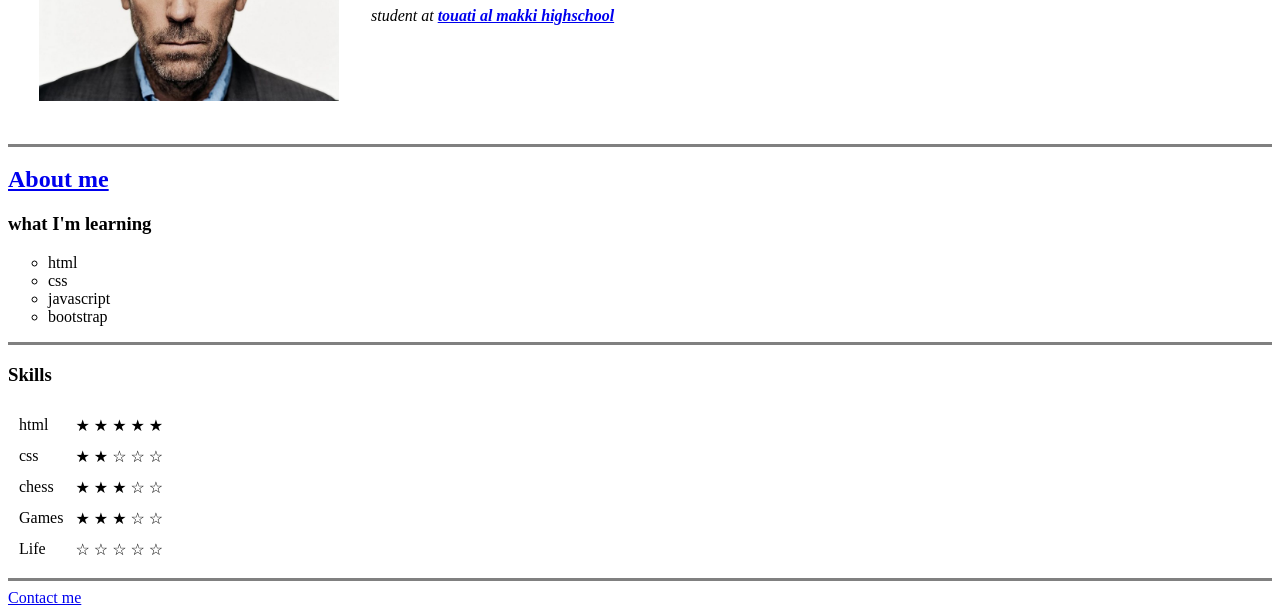
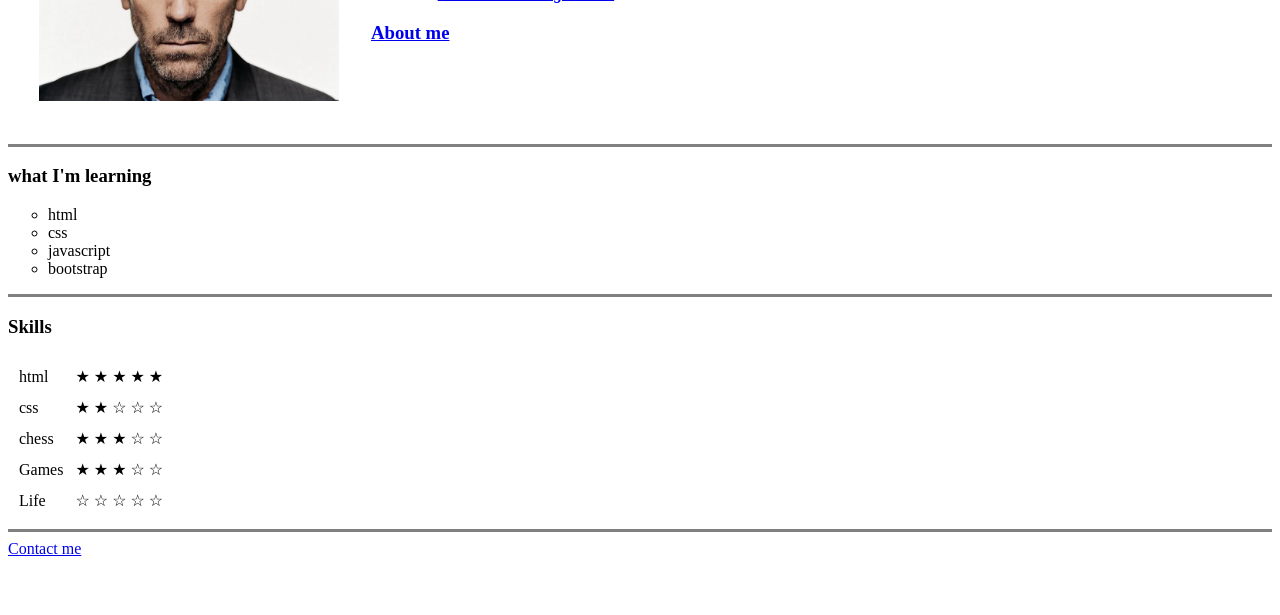
Before and after one commit to Amir00004/My-personal-page, a plain HTML site: page index.html in a window 1280 px wide. Shown: the part 187-802 px from the top of the page. Drawn offline with Linux system fonts and the light colour scheme.

Commit message:
Add files via upload

```diff
--- a/index.html
+++ b/index.html
@@ -16,12 +16,12 @@
     <td>
       <h1>Sassi Mohamed Amir</h1>
       <p><em>student at <strong><a href="https://www.google.com/search?rlz=1C1OPRA_enDZ579DZ579&sxsrf=ALeKk02s0nOI6wiI0_OB6IEWo5eiulC9yw:1629311538024&q=lycee+touati+al+makki&spell=1&sa=X&ved=2ahUKEwi51s67mrvyAhVOa8AKHcDCBP8QBSgAegQIARAw&biw=1517&bih=730" target="_blank">touati al makki highschool</a></strong> </em></p>
+      <a href="AboutMe.html" target="_blank"><h3>About me</h3></a>
     </td>
     </tr>
   </table>
 
   <hr size="3" color="grey">
-  <a href="hobbies.html" target="_blank"><h2>About me</h2></a>
   <h3>what I'm learning</h3>
   <ul type="circle">
     <li>html</li>
```
